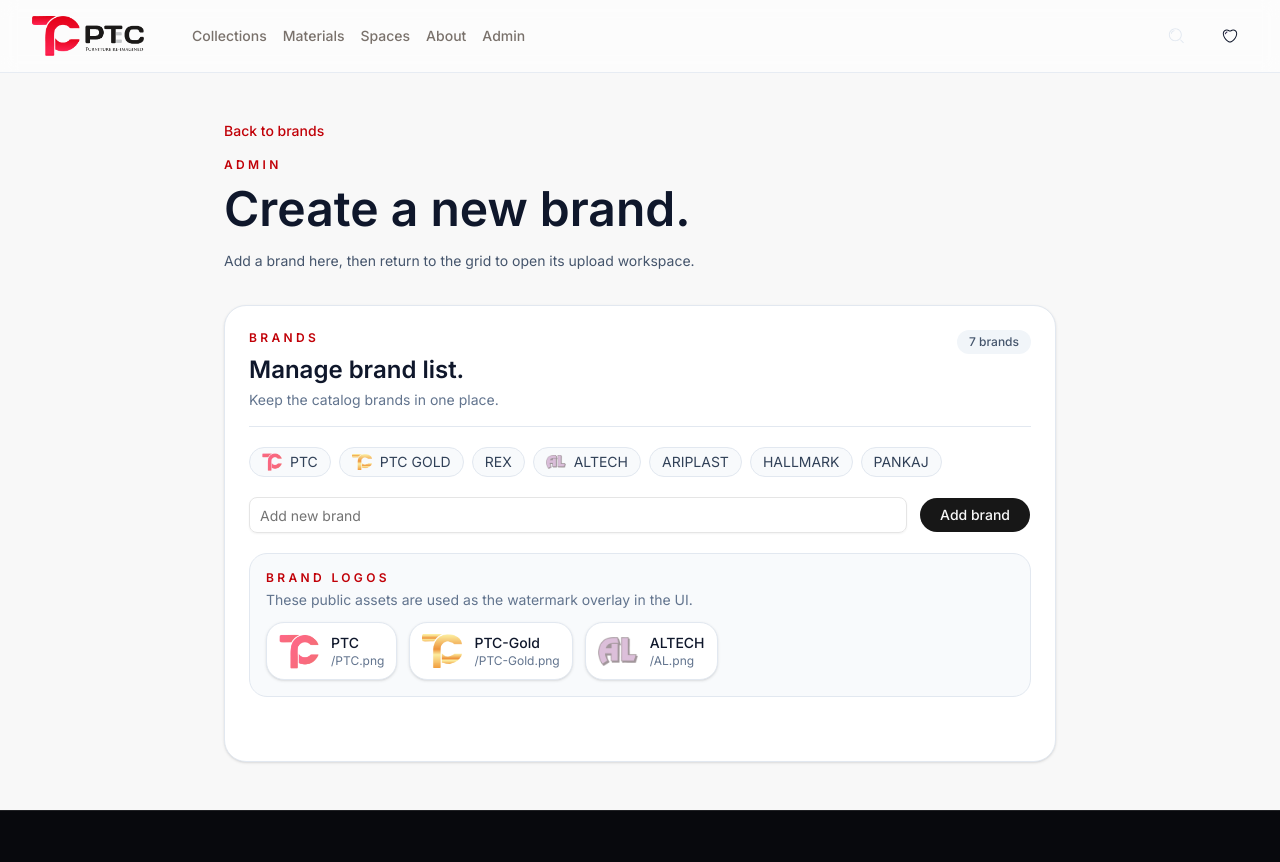
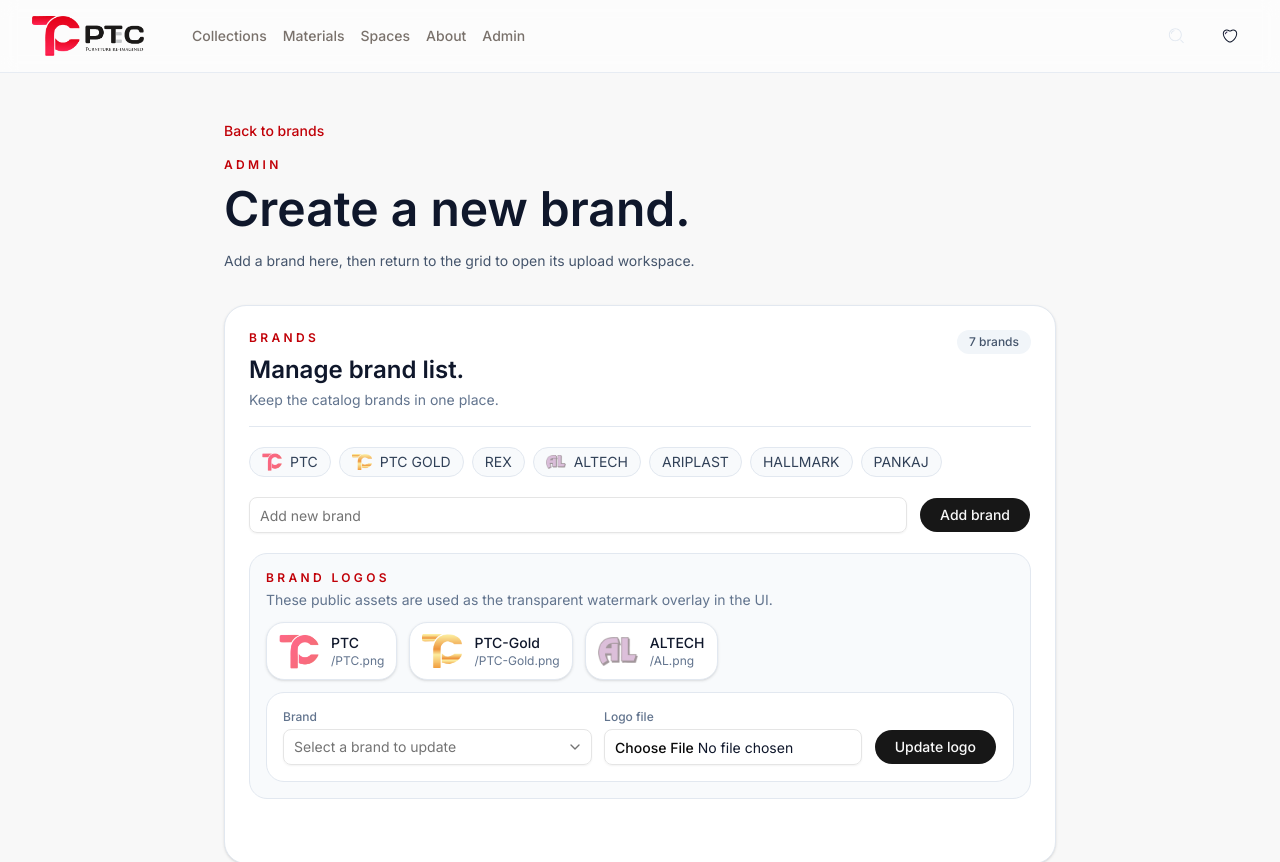
Before and after one commit to Hindustaan-Innovation-pvt-ltd/ptc_furnitures, a Next.js app: page /admin/brands/new in a window 1280 px wide. Shown: the top 862 px of the page. Built offline with nearby package versions, Linux system fonts and the light colour scheme.

Commit message:
feat: implement brand logo upload functionality with API integration

```diff
--- /dev/null
+++ b/src/app/api/admin/brand-logos/route.ts
@@ -0,0 +1,42 @@
+import "server-only";
+import { NextResponse } from "next/server";
+import fs from "node:fs/promises";
+import path from "node:path";
+import sharp from "sharp";
+import { getBrandLogo } from "@/lib/brand-logos";
+
+export const runtime = "nodejs";
+
+export async function POST(request: Request) {
+  try {
+    const form = await request.formData();
+    const brand = String(form.get("brand") ?? "").trim();
+    const file = form.get("file") as File | null;
+
+    if (!brand) {
+      return NextResponse.json({ error: "Brand is required." }, { status: 400 });
+    }
+
+    if (!file) {
+      return NextResponse.json({ error: "Logo file is required." }, { status: 400 });
+    }
+
+    const logo = getBrandLogo(brand);
+
+    if (!logo) {
+      return NextResponse.json({ error: "Unknown brand." }, { status: 400 });
+    }
+
+    const arrayBuffer = await file.arrayBuffer();
+    const buffer = Buffer.from(arrayBuffer);
+    const outputPath = path.join(process.cwd(), "public", logo.src.replace(/^\//, ""));
+
+    await fs.mkdir(path.dirname(outputPath), { recursive: true });
+    await sharp(buffer).png().toFile(outputPath);
+
+    return NextResponse.json({ brand, src: logo.src });
+  } catch (error) {
+    const message = error instanceof Error ? error.message : "Unable to save brand logo.";
+    return NextResponse.json({ error: message }, { status: 500 });
+  }
+}
--- a/src/components/custom/AdminBrandsManager.tsx
+++ b/src/components/custom/AdminBrandsManager.tsx
@@ -6,6 +6,7 @@
 import { Button } from "@/components/ui/button";
 import { Input } from "@/components/ui/input";
 import { getBrandLogo, getBrandLogos } from "@/lib/brand-logos";
+import { Select, SelectContent, SelectItem, SelectTrigger, SelectValue } from "../ui/select";
 
 type AdminBrandsManagerProps = {
   brands: string[];
@@ -19,6 +20,9 @@
   const [errorMessage, setErrorMessage] = useState<string | null>(null);
   const [successMessage, setSuccessMessage] = useState<string | null>(null);
   const [isPending, startTransition] = useTransition();
+  const [logoBrand, setLogoBrand] = useState("");
+  const [logoFile, setLogoFile] = useState<File | null>(null);
+  const [logoMessage, setLogoMessage] = useState<string | null>(null);
 
   async function handleSubmit(event: FormEvent<HTMLFormElement>) {
     event.preventDefault();
@@ -49,6 +53,45 @@
 
     setBrandName("");
     setSuccessMessage(`Added ${nextBrand}.`);
+
+    startTransition(() => {
+      router.refresh();
+    });
+  }
+
+  async function handleLogoUpload(event: FormEvent<HTMLFormElement>) {
+    event.preventDefault();
+    setLogoMessage(null);
+
+    if (!logoBrand) {
+      setLogoMessage("Select a brand logo to update.");
+      return;
+    }
+
+    if (!logoFile) {
+      setLogoMessage("Select a logo file.");
+      return;
+    }
+
+    const formData = new FormData();
+    formData.append("brand", logoBrand);
+    formData.append("file", logoFile);
+
+    const response = await fetch("/api/admin/brand-logos", {
+      method: "POST",
+      body: formData,
+    });
+
+    const payload = (await response.json()) as { error?: string };
+
+    if (!response.ok) {
+      setLogoMessage(payload.error ?? "Unable to update brand logo.");
+      return;
+    }
+
+    setLogoMessage(`Updated ${logoBrand} logo.`);
+    setLogoBrand("");
+    setLogoFile(null);
 
     startTransition(() => {
       router.refresh();
@@ -123,7 +166,7 @@
             Brand logos
           </p>
           <p className="mt-1 text-sm text-slate-500 dark:text-slate-400">
-            These public assets are used as the watermark overlay in the UI.
+            These public assets are used as the transparent watermark overlay in the UI.
           </p>
         </div>
         <div className="flex flex-wrap gap-3">
@@ -147,6 +190,42 @@
             </div>
           ))}
         </div>
+
+        <form className="grid gap-3 rounded-2xl border border-slate-200 bg-white p-4 dark:border-white/10 dark:bg-[#111318]" onSubmit={handleLogoUpload}>
+          <div className="grid gap-3 md:grid-cols-[1.2fr_1fr_auto] md:items-end">
+            <div className="grid gap-1">
+              <label className="text-xs font-medium text-slate-500">Brand</label>
+              <Select value={logoBrand} onValueChange={(value) => setLogoBrand(value)}>
+                <SelectTrigger className="w-full">
+                  <SelectValue placeholder="Select a brand to update" />
+                </SelectTrigger>
+                <SelectContent>
+                  {brands.map((brand) => (
+                    <SelectItem key={brand} value={brand}>
+                      {brand}
+                    </SelectItem>
+                  ))}
+                </SelectContent>
+              </Select>
+            </div>
+
+            <div className="grid gap-1">
+              <label className="text-xs font-medium text-slate-500">Logo file</label>
+              <Input
+                type="file"
+                accept="image/*"
+                onChange={(event) => setLogoFile(event.target.files?.[0] ?? null)}
+              />
+            </div>
+
+            <Button type="submit" className="rounded-full px-5">
+              Update logo
+            </Button>
+          </div>
+          {logoMessage ? (
+            <p className="text-sm text-slate-500 dark:text-slate-400">{logoMessage}</p>
+          ) : null}
+        </form>
       </div>
 
       <div className="min-h-[1.25rem] text-sm">
--- a/src/components/custom/AdminProductForm.tsx
+++ b/src/components/custom/AdminProductForm.tsx
@@ -227,7 +227,7 @@
       </div>
 
       <div className="grid gap-6 lg:grid-cols-[1.1fr_0.9fr]">
-        <div className="grid gap-6">
+        <div className="flex flex-col gap-6">
           <section className="grid gap-4 rounded-2xl border border-slate-200 bg-slate-50 p-4 dark:border-white/10 dark:bg-white/5">
             <div>
               <p className="text-sm font-semibold text-slate-900 dark:text-slate-100">
@@ -238,51 +238,6 @@
               </p>
             </div>
             <div className="grid gap-4">
-              <div className="grid gap-2">
-                <Label htmlFor="brand">Brand</Label>
-                {brands.length > 0 ? (
-                  <Select
-                    value={formState.brand}
-                    onValueChange={(value) =>
-                      setFormState((current) => ({
-                        ...current,
-                        brand: value,
-                      }))
-                    }
-                  >
-                    <SelectTrigger id="brand" className="rounded-2xl">
-                      <SelectValue placeholder="Select brand" />
-                    </SelectTrigger>
-                    <SelectContent className="rounded-2xl p-0">
-                      <SelectGroup>
-                        {brands.map((brand) => (
-                          <SelectItem key={brand} value={brand}>
-                            {brand}
-                          </SelectItem>
-                        ))}
-                      </SelectGroup>
-                    </SelectContent>
-                  </Select>
-                ) : (
-                  <Input
-                    id="brand"
-                    disabled={brandLocked}
-                    value={formState.brand}
-                    onChange={(event) =>
-                      setFormState((current) => ({
-                        ...current,
-                        brand: event.target.value,
-                      }))
-                    }
-                    placeholder="PTC GOLD"
-                  />
-                )}
-                <p className="text-xs text-slate-500 dark:text-slate-400">
-                  {brandLocked
-                    ? "This workspace starts on the selected brand, but you can reassign before saving."
-                    : "Choose the brand that should own this upload batch."}
-                </p>
-              </div>
               <div className="grid gap-2">
                 <Label htmlFor="name">Product name</Label>
                 <Input
@@ -412,8 +367,7 @@
                     height={720}
                     className="h-80 w-full object-contain p-3 transition-transform duration-300 group-hover:scale-[1.01]"
                   />
-                  <div className="absolute inset-x-0 bottom-0 flex items-center justify-between gap-2 bg-gradient-to-t from-black/75 to-transparent p-2 text-[10px] font-semibold uppercase tracking-[0.18em] text-white">
-                    <span>{formState.brand.trim() || initialBrand || "Brand"}</span>
+                  <div className="absolute inset-x-0 bottom-0 flex items-center justify-end gap-2 bg-gradient-to-t from-black/75 to-transparent p-2 text-[10px] font-semibold uppercase tracking-[0.18em] text-white">
                     <span>#{index + 1}</span>
                   </div>
                 </div>
@@ -441,9 +395,6 @@
             <span className="rounded-full bg-slate-100 px-3 py-1 text-xs font-medium text-slate-600 dark:bg-white/10 dark:text-slate-300">
               {imageFiles.length > 0 ? `${imageFiles.length} selected` : "Live preview"}
             </span>
-            <span className="rounded-full bg-slate-100 px-3 py-1 text-xs font-medium text-slate-600 dark:bg-white/10 dark:text-slate-300">
-              {formState.brand.trim() || initialBrand || "Brand"}
-            </span>
           </div>
         </section>
       </div>
--- a/src/components/custom/AssetImage.tsx
+++ b/src/components/custom/AssetImage.tsx
@@ -76,7 +76,7 @@
   }, [fallbackSrc, removeBackground, src]);
 
   return (
-    <span className={fill ? `relative block ${className ?? ""}` : "relative inline-block"} style={fill ? style : undefined}>
+    <span className={fill ? "absolute inset-0 block" : "relative inline-block"} style={fill ? style : undefined}>
       <Image
         {...props}
         className={className}
```
Lines whose indentation alone changed are shown as unchanged.
